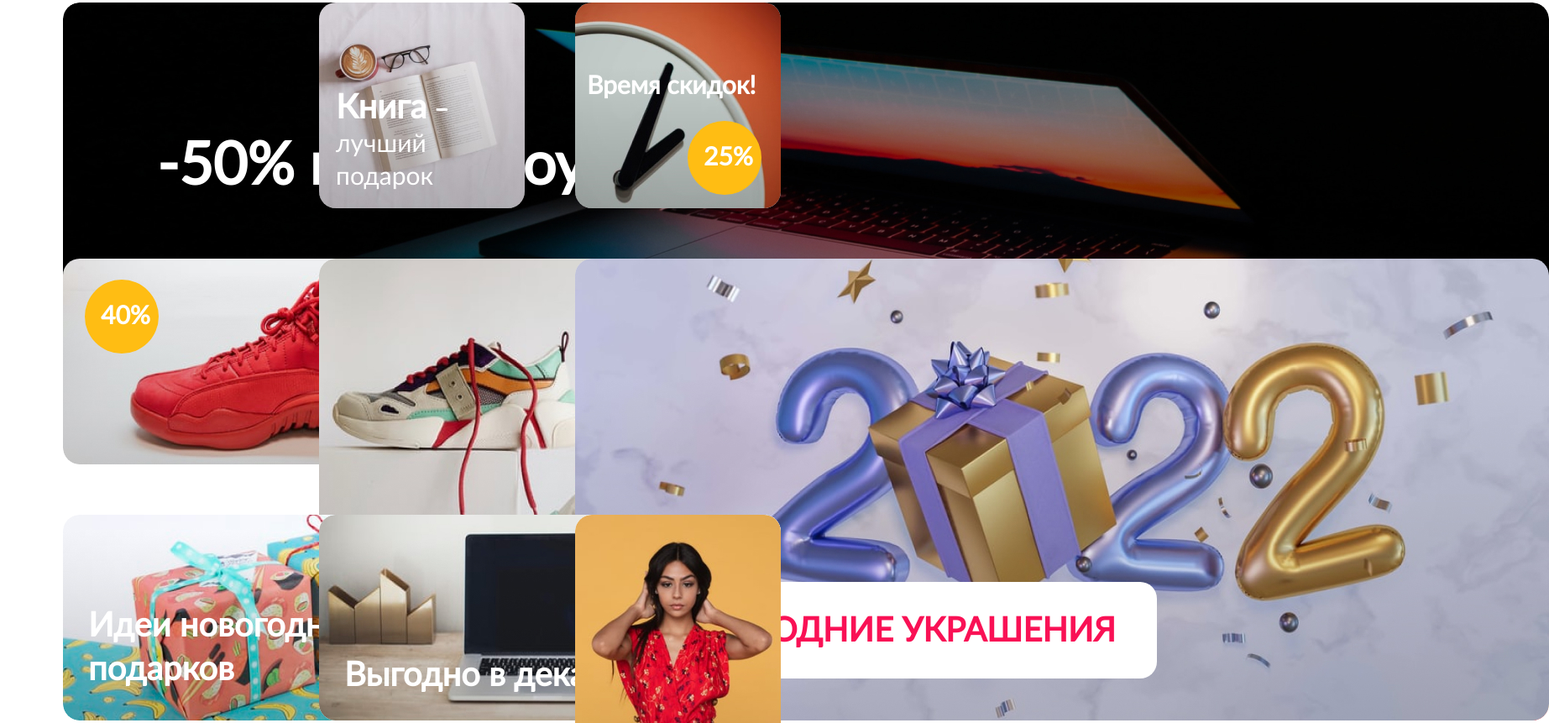
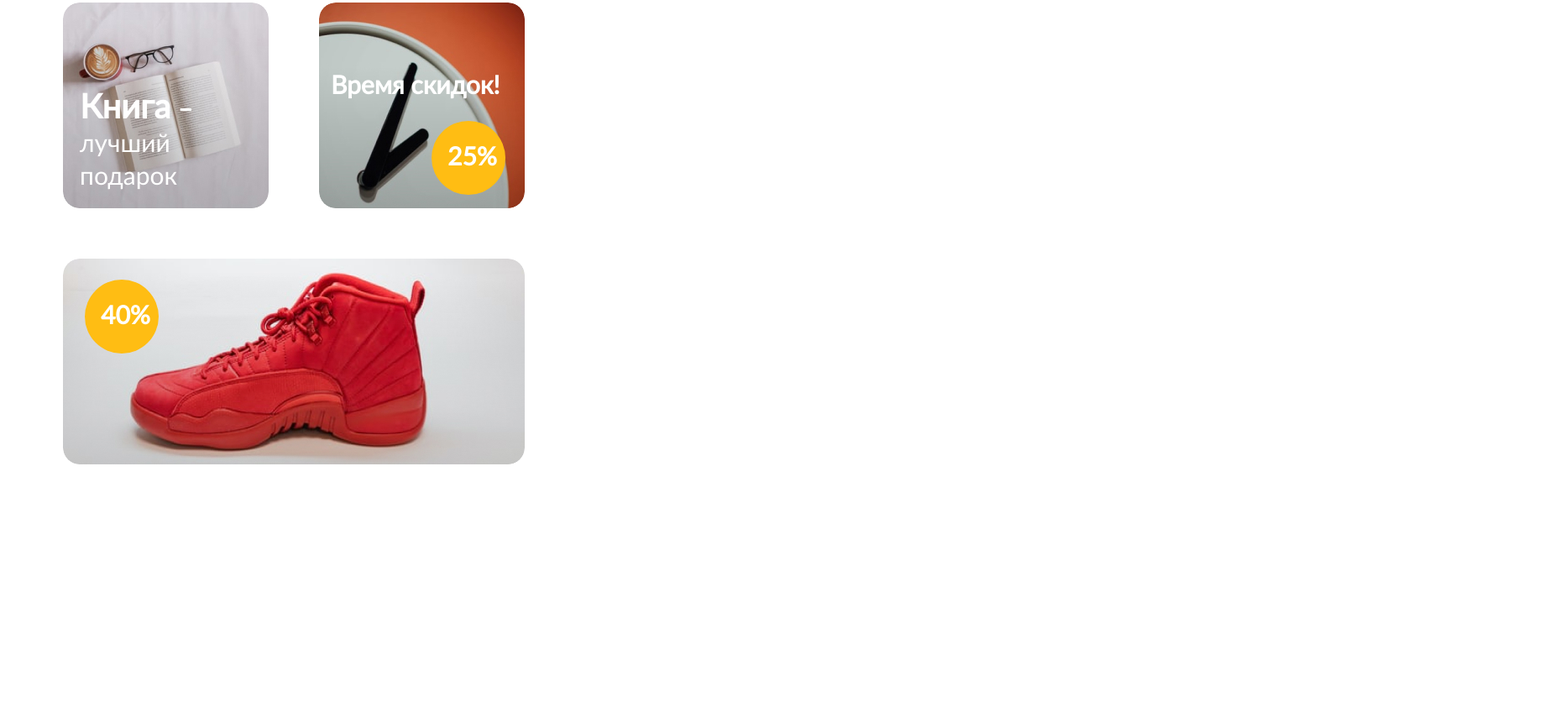
Before and after one commit to Sergio0110/Shop-Online, a plain HTML site: page index.html in a window 1280 px wide. Shown: the part 109-970 px from the top of the page at 84% size, 1845 px wide, since content can reach past the window. Drawn offline with Linux system fonts and the light colour scheme.

Commit message:
применение грид сетки

```diff
--- a/css/cards.css
+++ b/css/cards.css
@@ -92,8 +92,13 @@
   width: 550px;
   height: 245px;
   border-radius: 20px;
-  /* grid-column: 2/3;
-  grid-row: 4/5; */
+}
+
+.big {
+  grid-column-start: 1;
+  grid-column-end: 3;
+  grid-row-start: 2;
+  grid-row-end: 3;
 }
 
 .main-banner__circlecross {
--- a/css/main-banner.css
+++ b/css/main-banner.css
@@ -2,8 +2,8 @@
 
 .main-banner {
   display: grid;
-  grid-template-columns: repeat(3, 245px);
-  grid-template-rows: repeat(3, 245px);
+  grid-template-columns: repeat(6, 245px);
+  grid-template-rows: repeat(6, 245px);
   gap: 60px;
 }
 
--- a/index.html
+++ b/index.html
@@ -80,18 +80,18 @@
 
     <section class="main-banner container">
 
-      <div class="main-banner__big-banner">
+      <!-- <div class="main-banner__big-banner">
         <span class="main-banner__title">-50% на все ноутбуки</span>
         <span class="main-banner__subtitle">До конца акции:</span>
         <div class="main-banner__date">
           <span class="main-banner__num">3</span>
-        <span class="main-banner__transcript">дня</span>
-        <span class="main-banner__num">8</span>
-        <span class="main-banner__transcript">часов</span>
-        <span class="main-banner__num">43</span>
-        <span class="main-banner__transcript">минуты</span>
+          <span class="main-banner__transcript">дня</span>
+          <span class="main-banner__num">8</span>
+          <span class="main-banner__transcript">часов</span>
+          <span class="main-banner__num">43</span>
+          <span class="main-banner__transcript">минуты</span>
         </div>
-      </div>
+      </div> -->
 
       <div class="main-banner__book">
         <span class="main-banner-style">Книга</span>
@@ -106,13 +106,13 @@
           </div>
       </div>
 
-      <div class="main-banner__redcross">
+      <div class="main-banner__redcross big">
         <div class="main-banner__circlecross">
           <span class="main-banner__salecross">40%</span>
         </div>
       </div>
 
-      <div class="main-banner__second-pair">
+      <!-- <div class="main-banner__second-pair">
         <div class="main-banner__border-banner">
           <span class="main-banner__second-pair-present">Вторая пара кроссовок<br></span>
           <span class="main-banner__second-pair-to-present">в подарок!</span>
@@ -149,7 +149,7 @@
         </div>
       </div>
 
-      <div class="main-banner__christmas-decoration"></div>
+      <div class="main-banner__christmas-decoration"></div> -->
 
     </section>
 
```
